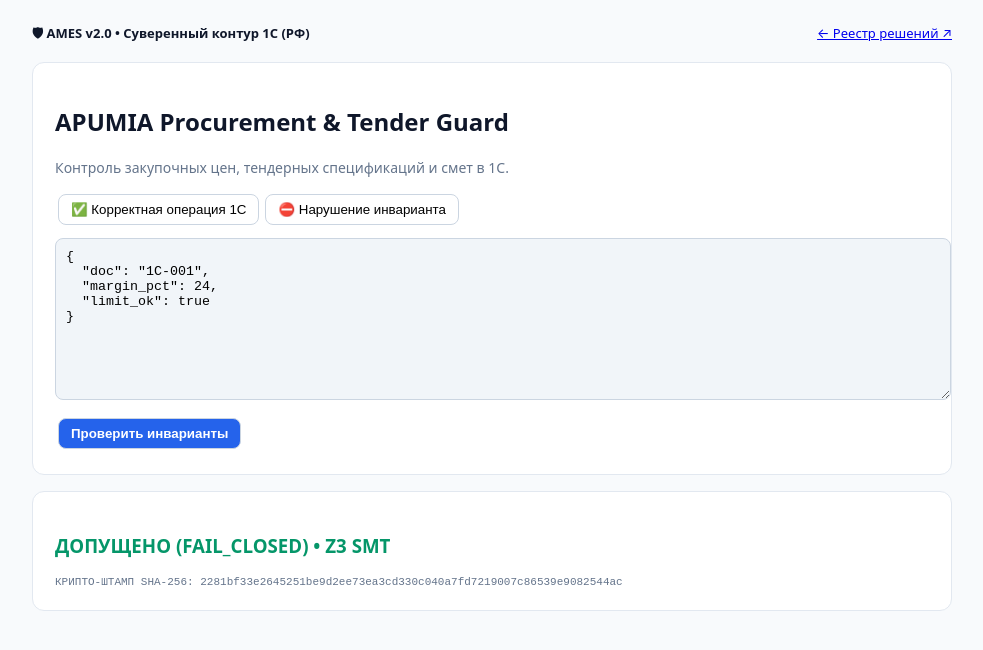
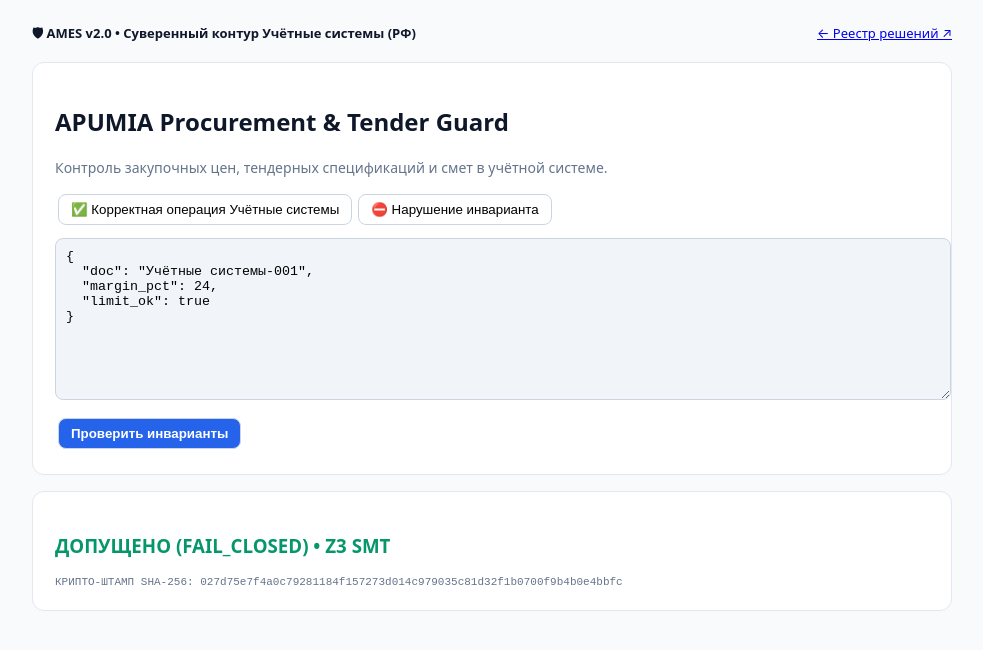
Before and after one commit to apumiaaifund/apumia-procurement-guard-demo, a plain HTML site: page index.html in a window 1280 px wide. Shown: the whole page, without its empty margins (148-1131 px from the left). Drawn offline with Linux system fonts and the light colour scheme.

Commit message:
legal(ames-v2): remove third-party trademarks from sandbox

```diff
--- a/index.html
+++ b/index.html
@@ -7,18 +7,18 @@ button.act{background:#0f172a;color:#fff}button.run{background:#2563eb;color:#ff
 textarea{width:100%;height:140px;background:#f1f5f9;border:1px solid #cbd5e1;border-radius:8px;padding:10px;font-family:monospace;margin:10px 0}
 .PASS{color:#059669}.BLOCK{color:#dc2626}
 </style></head><body>
-<div style="display:flex;justify-content:space-between;margin-bottom:16px;font-size:13px"><strong>🛡 AMES v2.0 • Суверенный контур 1С (РФ)</strong><a href="https://apumiaaifund.github.io/">← Реестр решений ↗</a></div>
-<div class="card"><h2>APUMIA Procurement & Tender Guard</h2><p style="color:#64748b;font-size:14px;margin:6px 0 14px">Контроль закупочных цен, тендерных спецификаций и смет в 1С.</p>
-<div><button onclick="lp(0)">✅ Корректная операция 1С</button><button onclick="lp(1)">⛔ Нарушение инварианта</button></div>
+<div style="display:flex;justify-content:space-between;margin-bottom:16px;font-size:13px"><strong>🛡 AMES v2.0 • Суверенный контур Учётные системы (РФ)</strong><a href="https://apumiaaifund.github.io/">← Реестр решений ↗</a></div>
+<div class="card"><h2>APUMIA Procurement & Tender Guard</h2><p style="color:#64748b;font-size:14px;margin:6px 0 14px">Контроль закупочных цен, тендерных спецификаций и смет в учётной системе.</p>
+<div><button onclick="lp(0)">✅ Корректная операция Учётные системы</button><button onclick="lp(1)">⛔ Нарушение инварианта</button></div>
 <textarea id="in"></textarea><button class="run" onclick="ev()">Проверить инварианты</button></div>
 <div class="card"><h3 id="res">ГОТОВ К ПРОВЕРКЕ</h3><div id="sh" style="font-family:monospace;font-size:11px;color:#64748b;margin-top:8px"></div></div>
 <script>
-const P=[{"doc":"1С-001","margin_pct":24,"limit_ok":true},{"doc":"1С-002","margin_pct":-4,"limit_ok":false}];
+const P=[{"doc":"Учётные системы-001","margin_pct":24,"limit_ok":true},{"doc":"Учётные системы-002","margin_pct":-4,"limit_ok":false}];
 function lp(i){document.getElementById("in").value=JSON.stringify(P[i],null,2);ev();}
 async function ev(){let t;try{t=JSON.parse(document.getElementById("in").value)}catch(e){return}
 const ok=(t.limit_ok===true && Number(t.margin_pct)>=0);
 const b=await crypto.subtle.digest("SHA-256",new TextEncoder().encode(JSON.stringify({t,ok})));
 const hex=Array.from(new Uint8Array(b)).map(x=>x.toString(16).padStart(2,"0")).join("");
-const r=document.getElementById("res");r.className=ok?"PASS":"BLOCK";r.textContent=ok?"ДОПУЩЕНО (FAIL_CLOSED) • Z3 SMT":"ЗАБЛОКИРОВАНО: НАРУШЕНИЕ ЛИМИТА 1С";
+const r=document.getElementById("res");r.className=ok?"PASS":"BLOCK";r.textContent=ok?"ДОПУЩЕНО (FAIL_CLOSED) • Z3 SMT":"ЗАБЛОКИРОВАНО: НАРУШЕНИЕ ЛИМИТА Учётные системы";
 document.getElementById("sh").textContent="КРИПТО-ШТАМП SHA-256: "+hex;}lp(0);
 </script></body></html>
```
